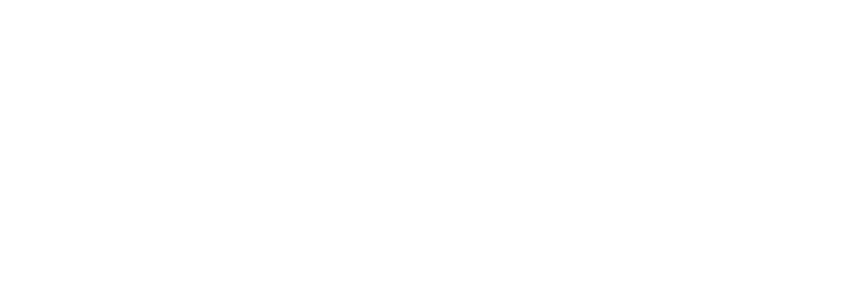
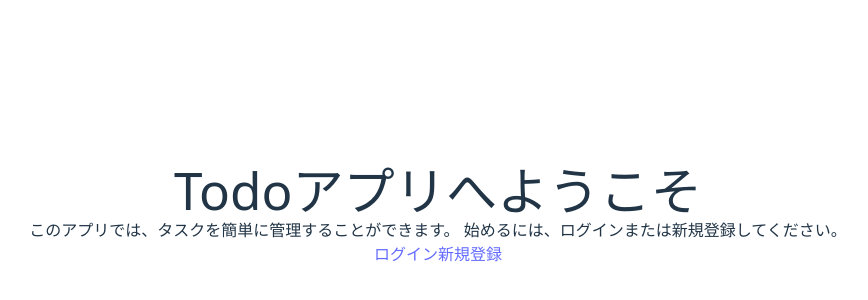
Before and after one commit to copalette/todo-app, a React (Vite) app: page / in a window 1280 px wide. Shown: the part 186-486 px from the top of the page, without its empty margins (202-1070 px from the left). Built offline with nearby package versions, Linux system fonts and the light colour scheme.

Commit message:
ホームページのUIを実装

```diff
--- a/src/pages/HomePage.tsx
+++ b/src/pages/HomePage.tsx
@@ -1,9 +1,24 @@
 import { Link } from "react-router-dom";
 
-function HomePage(){
+function HomePage() {
     return (
-        <div>
+        <div className="home-page">
+            <div className="home-container">
+                <h1 className="home-title">Todoアプリへようこそ</h1>
+                <p className="home-description">
+                    このアプリでは、タスクを簡単に管理することができます。
+                    始めるには、ログインまたは新規登録してください。
+                </p>
 
+                <div className="home-buttons">
+                    <Link to="/login" className="home-button login-button">
+                        ログイン
+                    </Link>
+                    <Link to="/register" className="home-button register-button">
+                        新規登録
+                    </Link>
+                </div>
+            </div>
         </div>
     );
 }
```
